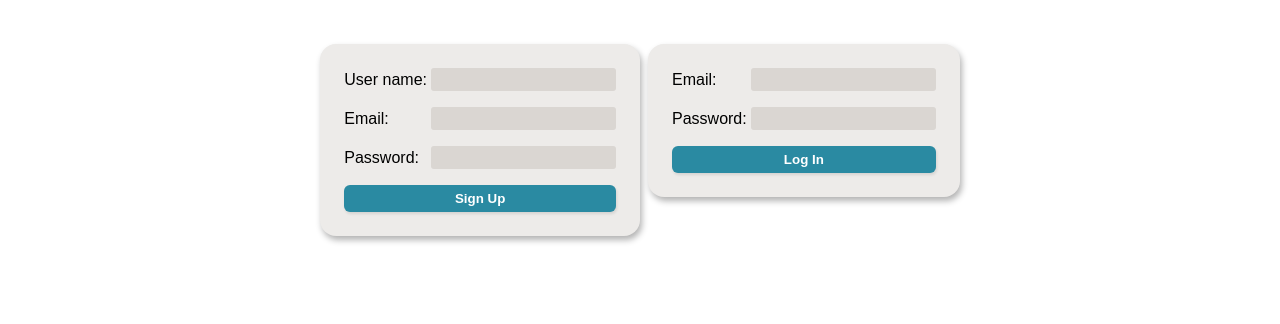
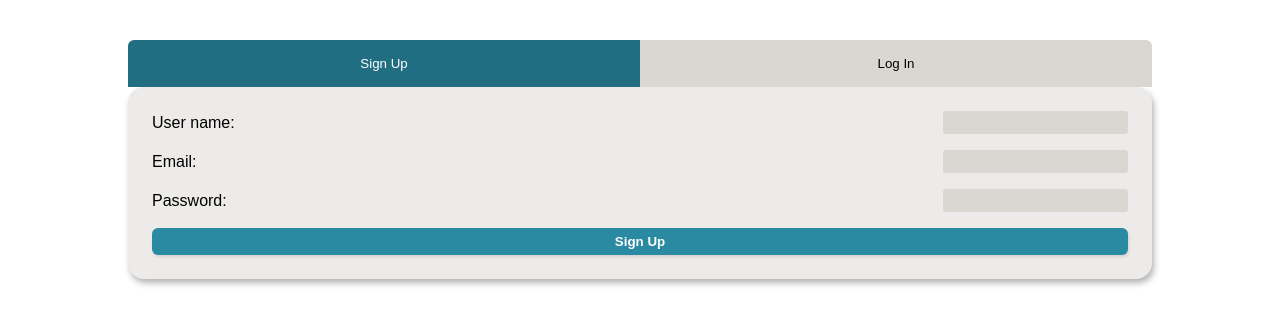
Before and after one commit to koukol-p/message-board, a Vue app: page /auth in a window 1280 px wide. Shown: the top 324 px of the page. Built offline with nearby package versions, Linux system fonts and the light colour scheme; no server answers.

Commit message:
auth tab switching

```diff
--- a/src/assets/base.scss
+++ b/src/assets/base.scss
@@ -38,7 +38,6 @@ input {
   display: flex;
   flex-direction: column;
   height: 100%;
-  margin: 4px;
   min-width: 210px;
   background-color: $offwhite;
   padding: 1.5rem;
--- a/src/views/AuthView.vue
+++ b/src/views/AuthView.vue
@@ -1,26 +1,67 @@
 <template>
-<div class="container">
-    <SignupForm></SignupForm>
-    <LoginForm />
-</div>
+  <div class="container">
+    <div class="tabs">
+      <button
+        @click="isSignup = true"
+        :class="{ active: isSignup }"
+        class="btn-left"
+      >
+        Sign Up
+      </button>
+      <button
+        @click="isSignup = false"
+        :class="{ active: !isSignup }"
+        class="btn-right"
+      >
+        Log In
+      </button>
+    </div>
+    <div>
+      <SignupForm v-if="isSignup" />
+      <LoginForm v-if="!isSignup" />
+    </div>
+  </div>
 </template>
 
 <script setup>
-import SignupForm from "@/components/SignupForm.vue"
-import LoginForm from "@/components/LoginForm.vue"
+import SignupForm from "@/components/SignupForm.vue";
+import LoginForm from "@/components/LoginForm.vue";
 import { useStore } from "vuex";
+import { ref } from "vue";
 
+const isSignup = ref(true);
 </script>
 
-<style>
+<style scoped lang="scss">
+@import "@/assets/_variables.scss";
 .container {
-    display: flex;
-
-    justify-content: center;
-    align-content: center;
-    padding-top: 40px;
-    height: 100%;
-
+  margin: 40px auto;
+  width: 80%;
 }
-
+.tabs {
+  display: flex;
+  width: 100%;
+  align-items: stretch;
+  button {
+    padding: 16px;
+    border: 0;
+    flex: 1;
+    background-color: $offwhite-d;
+    cursor: pointer;
+    &.btn-left {
+      border-top-left-radius: 6px;
+    }
+    &.btn-right {
+      border-top-right-radius: 6px;
+    }
+    &.active {
+      background-color: $primary-d;
+      color: white;
+    }
+    &:hover {
+      background-color: $primary-d;
+      color: white;
+    }
+  }
+}
 </style>
```
